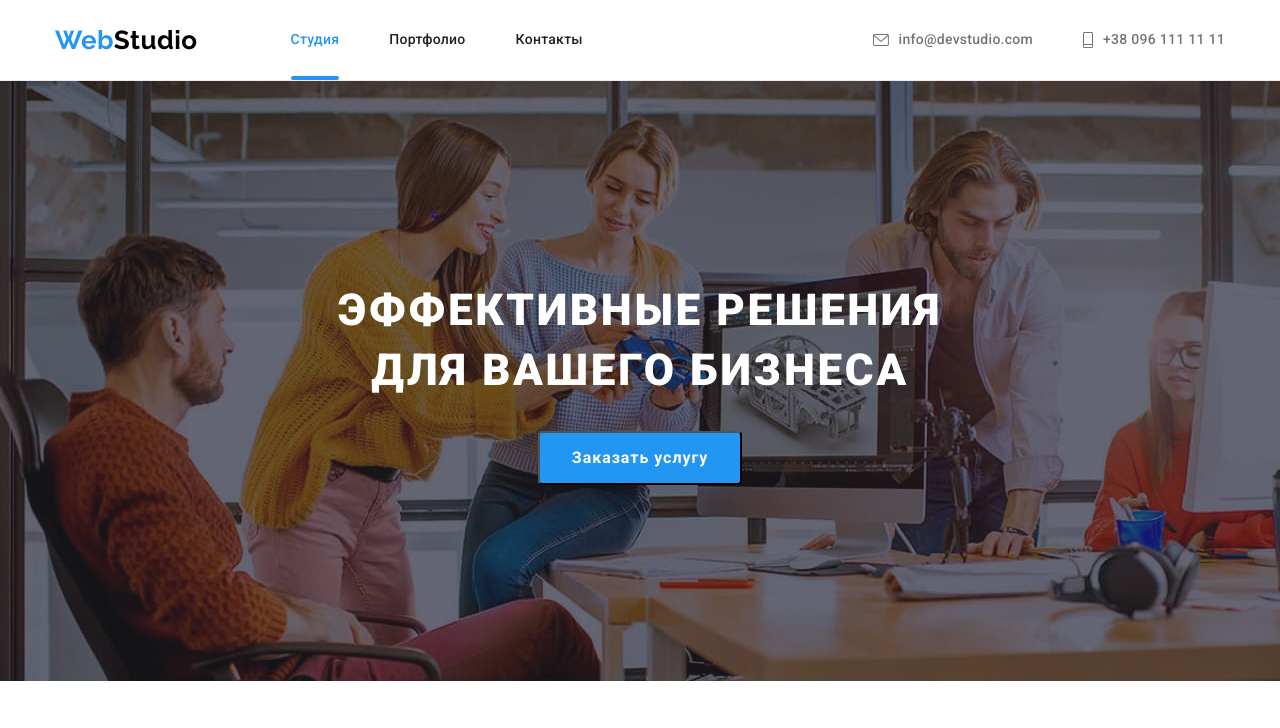
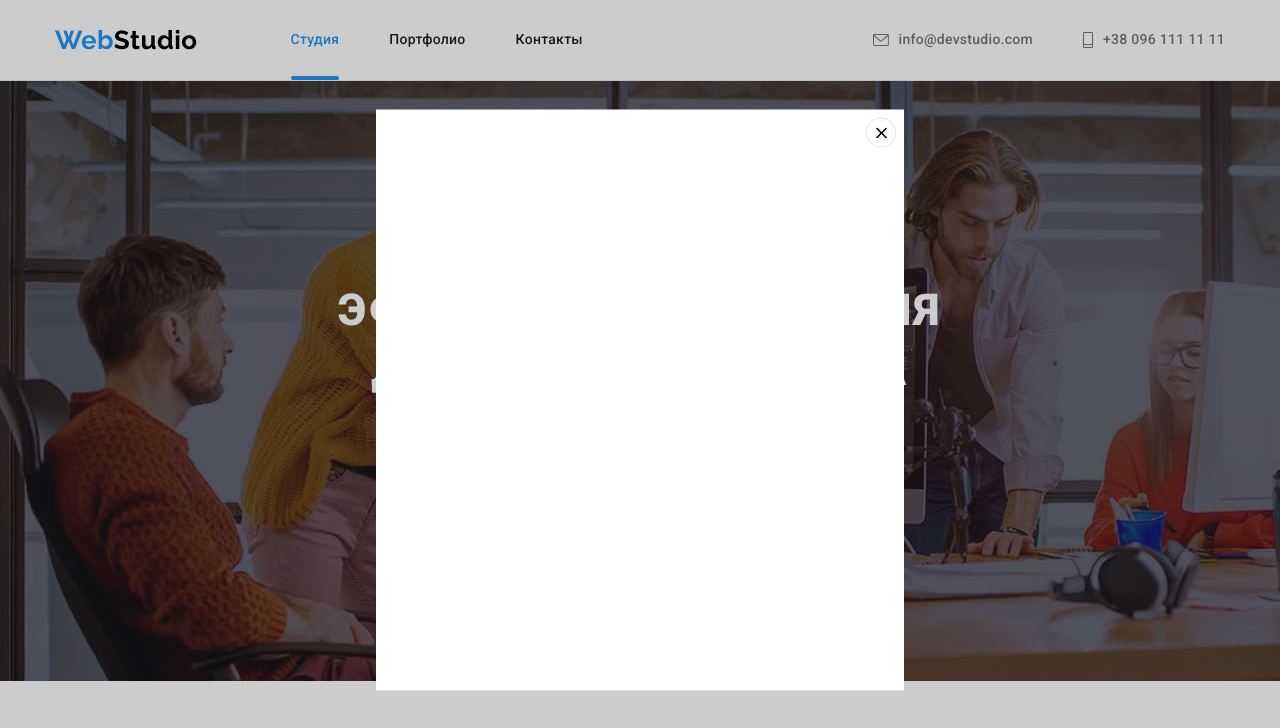
Before and after one commit to ViraKolesnikova/goit-markup-hw-05, a plain HTML site: page index.html in a window 1280 px wide. Both pictures are taken after a click on the button "Заказать услугу". Shown: the top 728 px of the page. Drawn offline with nearby package versions, Linux system fonts and the light colour scheme.

Commit message:
Переходи і модальне вікно

```diff
--- a/css/styles.css
+++ b/css/styles.css
@@ -25,6 +25,7 @@
   --footer-social-links-back: rgba(255, 255, 255, 0.1);
   --services-title-bg: rgba(47, 48, 58, 0.8);
   --overlay-bg: rgba(33, 150, 243, 0.9);
+  --backdrop-color: rgba(0, 0, 0, 0.2);
 }
 
 body {
@@ -221,6 +222,50 @@ header {
 
 }
 
+.backdrop {
+  position: fixed;
+  top: 0;
+  left: 0;
+  width: 100%;
+  height: 100%;
+
+  background-color: var(--backdrop-color);
+}
+
+.backdrop.is-hidden {
+  visibility: hidden;
+  opacity: 0;
+  pointer-events: none;
+}
+
+.modal {
+  position: absolute;
+  top: 50%;
+  left: 50%;
+  transform: translate(-50%, -50%);
+
+  width: 528px;
+  height: 581px;
+
+  background-color: var(--white-color);
+}
+
+.close-modal {
+  position: absolute;
+  top: 8px;
+  right: 8px;
+
+  display: flex;
+  justify-content: center;
+  align-items: center;
+  width: 30px;
+  height: 30px;
+
+  border: 1px solid rgba(0, 0, 0, 0.1);
+  border-radius: 50%;
+  background-color: var(--white-color);
+}
+
 /*Особенности оказания услуг*/
 .features-padding {
   padding-top: 91px;
@@ -304,7 +349,8 @@ header {
   position: absolute;
   bottom: 0;
   width: 370px;
-  padding: 27px;
+  padding-top: 27px;
+  padding-bottom: 27px;
   text-align: center;
 
   font-size: 14px;
@@ -549,8 +595,6 @@ text-transform: uppercase;
 }
 
 .gallery-item {
-  position: relative;
-
   width: 370px;
   margin-right: 30px;
   margin-bottom: 30px;
@@ -592,13 +636,21 @@ text-transform: uppercase;
   border-color: var(--cards-border);
 }
 
+.thumb {
+  position: relative;
+  overflow: hidden;
+}
 .overlay {
   position: absolute;
   transform: translateY(100%);
-  opacity: 0;
 
+  height: 100%;
   padding: 63px 24px;
   background-color: var(--overlay-bg);
+
+  font-size: 18px;
+  line-height: 1.56;
+  color: var(--white-color);
 
   transition: transform 250ms cubic-bezier(0.4, 0, 0.2, 1);
 
@@ -607,12 +659,4 @@ text-transform: uppercase;
 .gallery-item:hover .overlay,
 .gallery-item:focus .overlay {
   transform: translateY(0%);
-  opacity: 1;
-  overflow: hidden;
 }
-.overlay-text {
-  font-weight: 400px;
-  font-size: 18px;
-  line-height: 1.56;
-  color: var(--white-color);
-}
--- a/index.html
+++ b/index.html
@@ -64,7 +64,16 @@
             Эффективные решения<br />
             для вашего бизнеса
           </h1>
-          <button type="button" class="oder-button">Заказать услугу</button>
+          <button type="button" class="oder-button" data-modal-open>Заказать услугу</button>
+        </div>
+        <div class="backdrop is-hidden" data-modal>
+          <div class="modal">
+            <button type="button" class="close-modal" data-modal-close>
+              <svg width="11" height="11">
+                <use href="./images/icon.svg#close-modal"></use>
+              </svg>
+            </button>
+          </div>
         </div>
       </section>
       <!--Особенности оказания услуг-->
@@ -407,5 +416,7 @@
         </div>
       </div>
     </footer>
+
+    <script src="./js/modal.js"></script>
   </body>
 </html>
--- /dev/null
+++ b/js/modal.js
@@ -0,0 +1,14 @@
+(() => {
+  const refs = {
+    openModalBtn: document.querySelector('[data-modal-open]'),
+    closeModalBtn: document.querySelector('[data-modal-close]'),
+    modal: document.querySelector('[data-modal]'),
+  };
+
+  refs.openModalBtn.addEventListener('click', toggleModal);
+  refs.closeModalBtn.addEventListener('click', toggleModal);
+
+  function toggleModal() {
+    refs.modal.classList.toggle('is-hidden');
+  }
+})();
```
Also changed, not shown: portfolio.html (+28 -4 lines), images/icon.svg (added), images/symbol-defs.svg (added).
